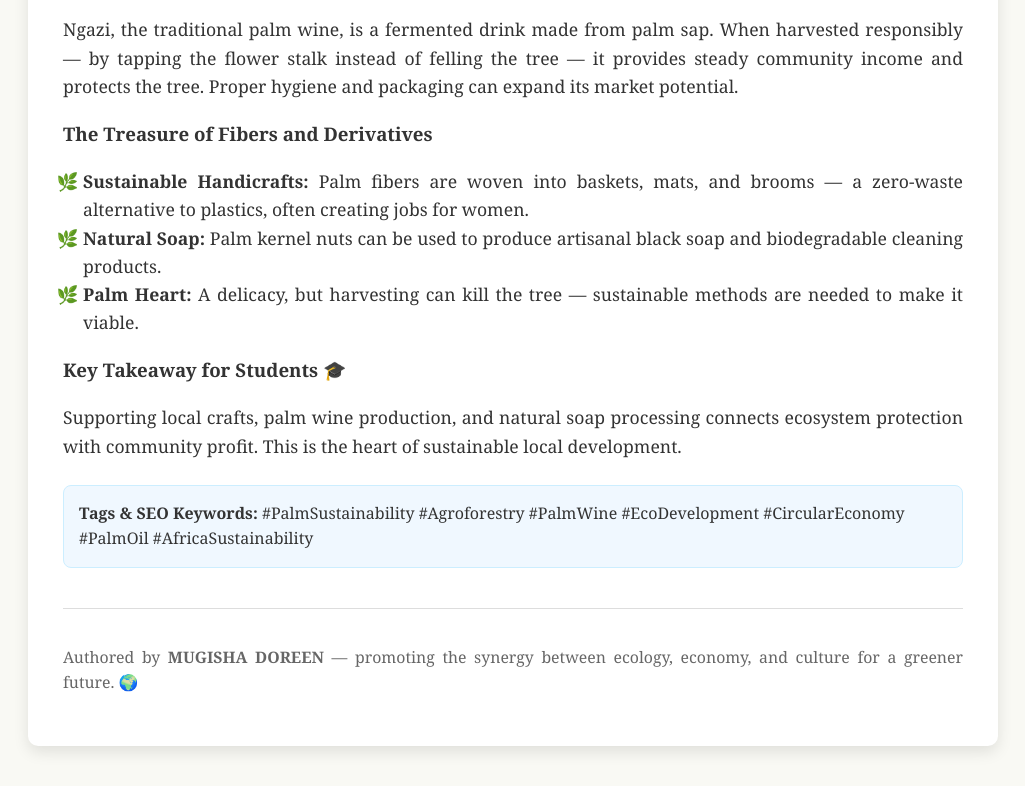
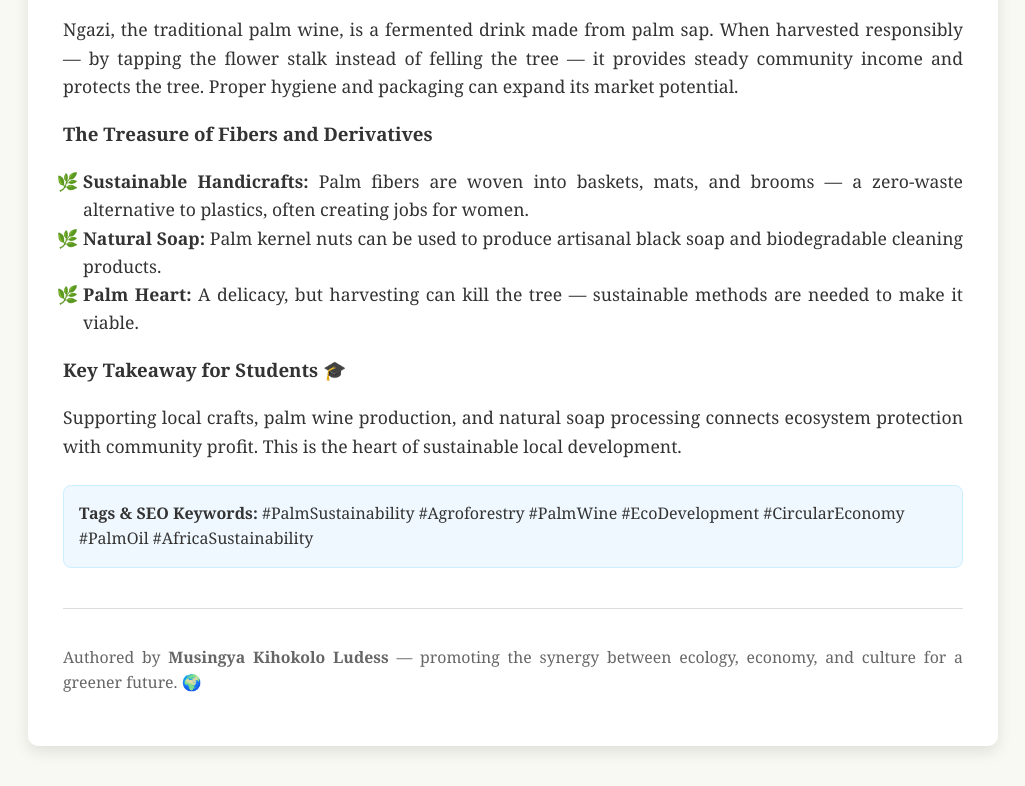
Before and after one commit to kithulovali/Musingya-Kihokolo-Ludess, a plain HTML site: page index.html in a window 1280 px wide. Shown: the part 1510-2296 px from the top of the page, without its empty margins (127-1152 px from the left). Drawn offline with Linux system fonts and the light colour scheme.

Commit message:
Update index.html

```diff
--- a/index.html
+++ b/index.html
@@ -74,7 +74,7 @@
     </article>
 
     <footer>
-        <p>Authored by <strong>MUGISHA DOREEN</strong> — promoting the synergy between ecology, economy, and culture for a greener future. 🌍</p>
+        <p>Authored by <strong>Musingya Kihokolo Ludess</strong> — promoting the synergy between ecology, economy, and culture for a greener future. 🌍</p>
     </footer>
 </div>
 </body>
```
